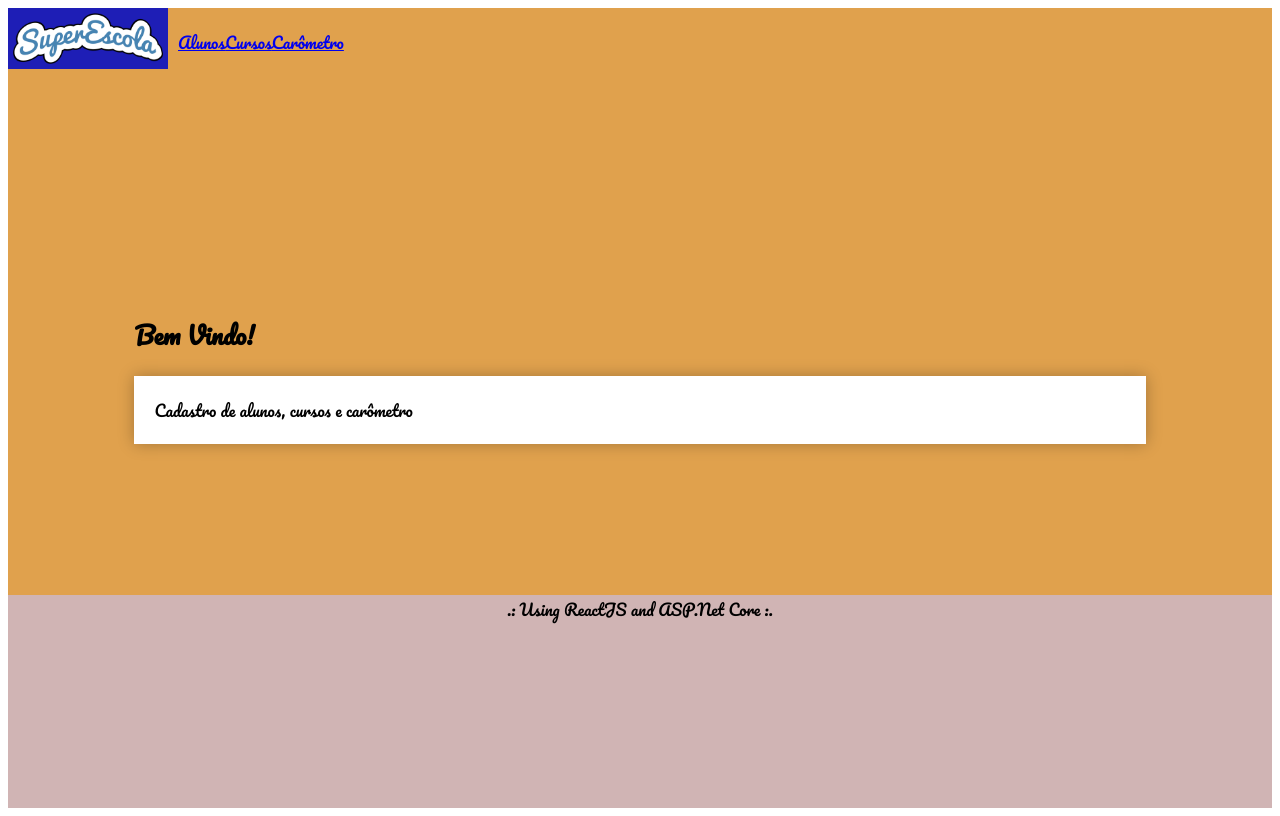
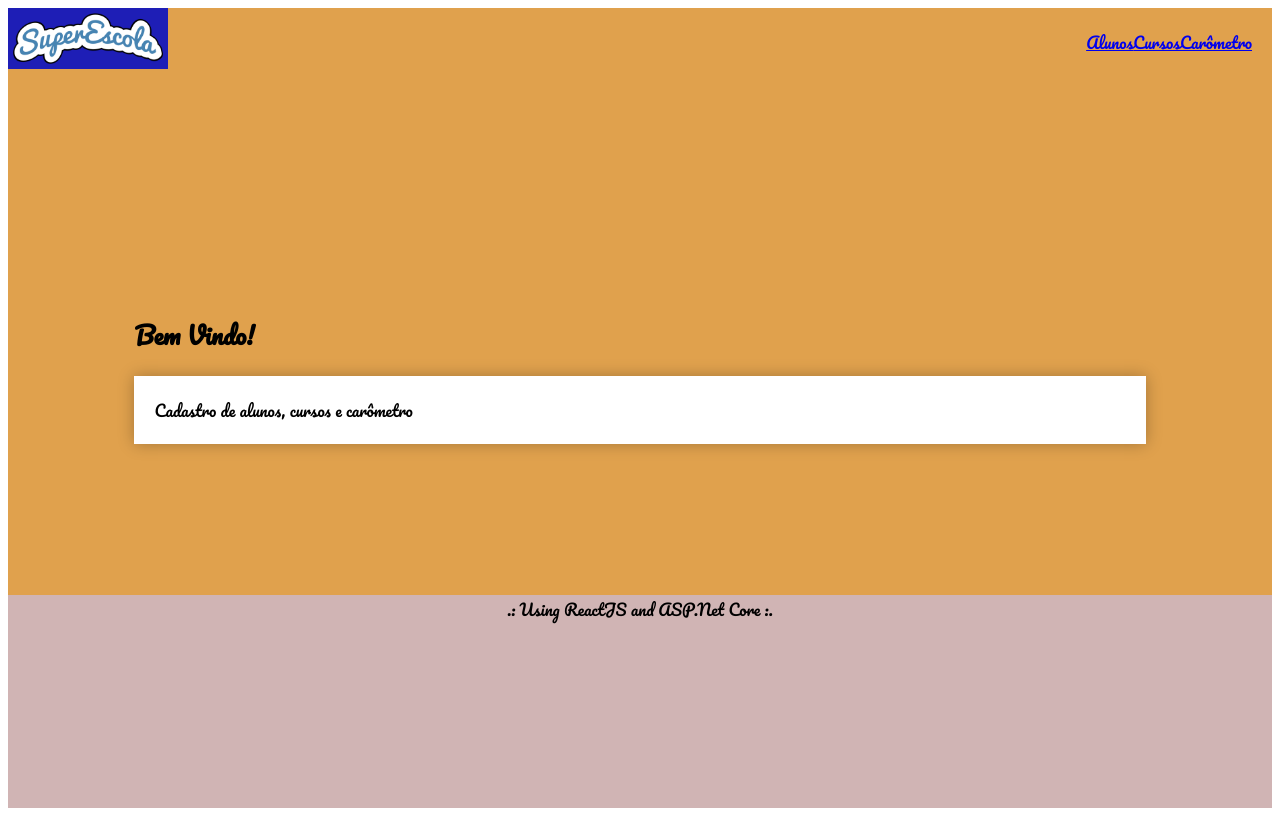
Before and after one commit to lcunha957/DS402_InternetIII, a React (Create React App) app in the folder Proj2-Escola/escola/: page / in a window 1280 px wide. Built offline with nearby package versions, Linux system fonts and the light colour scheme.

Commit message:
texto espaçado nav.menu
tentando deixar espaçado

```diff
--- a/Proj2-Escola/escola/src/App.css
+++ b/Proj2-Escola/escola/src/App.css
@@ -28,7 +28,8 @@
   }
   nav.menu {
    padding: 20px;
-   align-items: flex-end;
+   text-align: right;
+   align-items: baseline;
   }
   div.content {
     grid-area: content;
```
